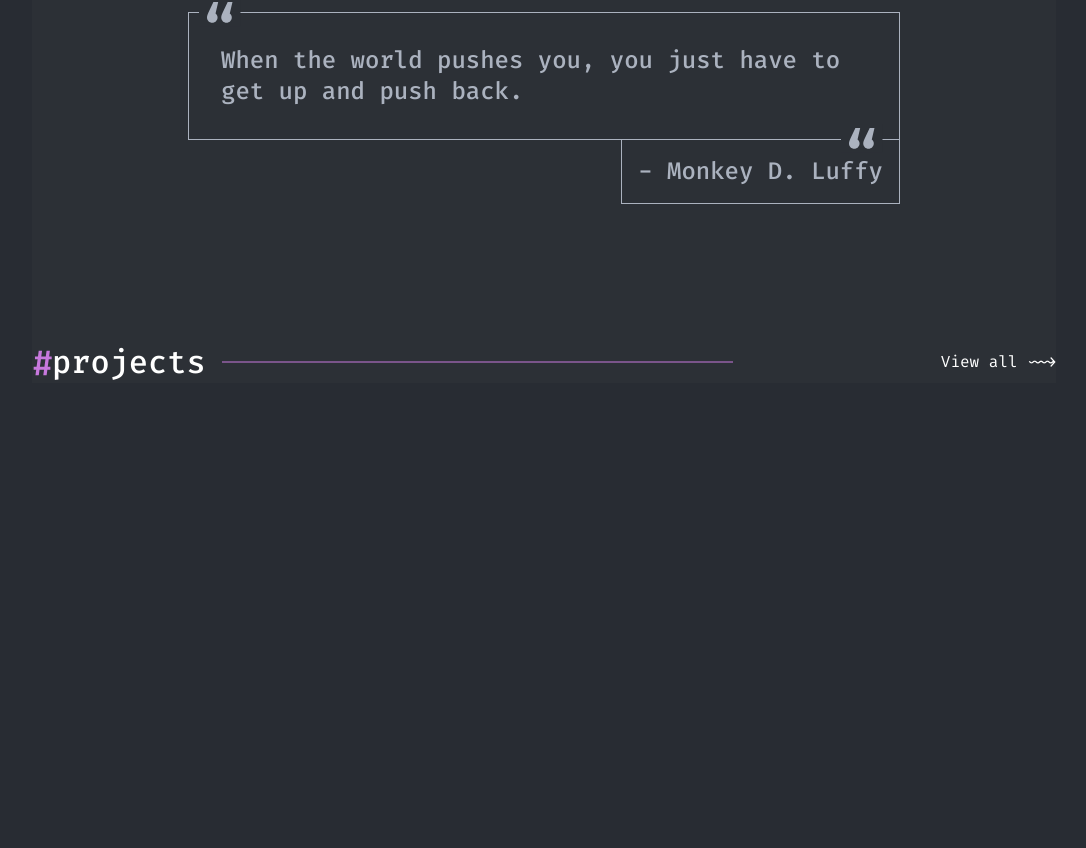
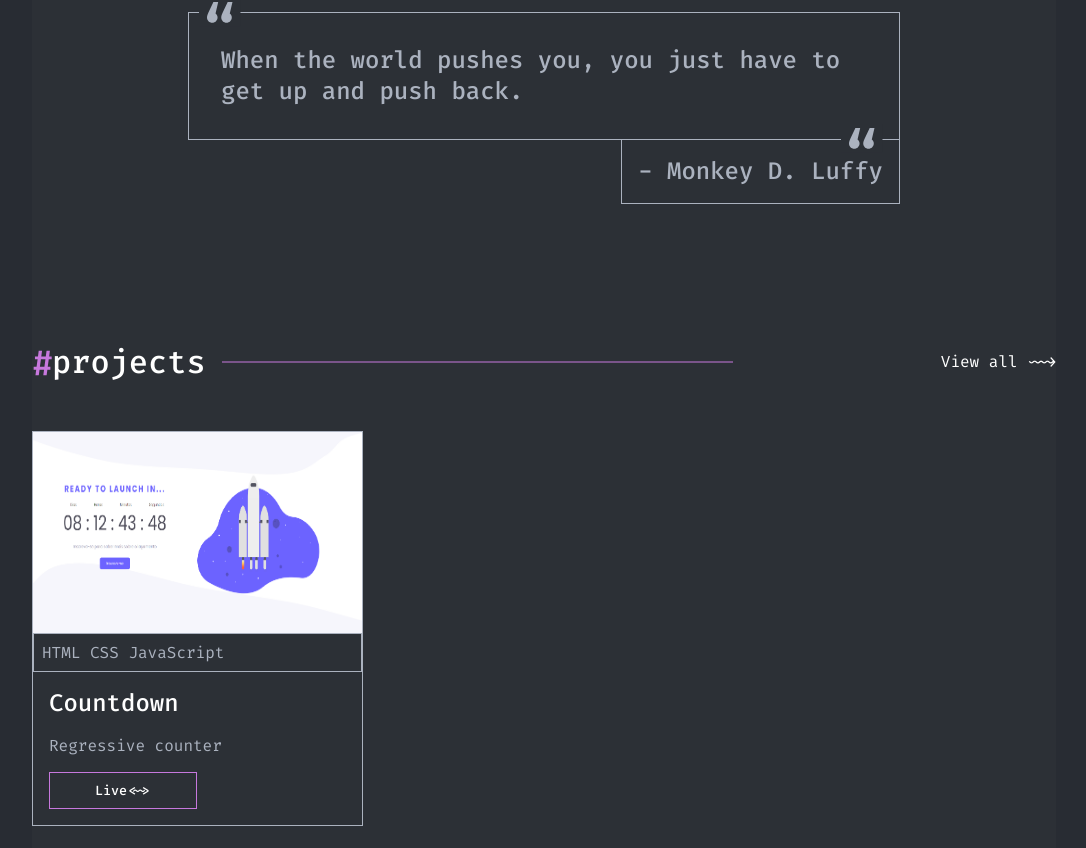
Before and after one commit to VictorCR18/Portfolio-Victor, a React (Vite) app: page / in a window 1280 px wide. Shown: the part 596-1444 px from the top of the page, without its empty margins (96-1182 px from the left). Before the commit the page ends 979 px from the top, so only its background shows below. Built offline with nearby package versions, Linux system fonts and the light colour scheme.

Commit message:
Primeiro card feito

```diff
--- /dev/null
+++ b/src/components/Cards/index.tsx
@@ -0,0 +1,33 @@
+import "./styles.css";
+
+interface Cards {
+  image?: string;
+  tools: string;
+  NameProj: string;
+  description: string;
+}
+
+export function Cards(props: {
+  image: string;
+  tools: string;
+  nameProj: string;
+  description: string;
+}) {
+  return (
+    <div className="main-card">
+      <div className="image-card">
+        <img className="image" src={props.image} />
+      </div>
+      <div className="tools-card">
+        <label>{props.tools}</label>
+      </div>
+      <div className="content-card">
+        <h3>{props.nameProj}</h3>
+        <label>{props.description}</label>
+        <div className="button-card">
+          <button>Live&lt;~&gt;</button>
+        </div>
+      </div>
+    </div>
+  );
+}
--- /dev/null
+++ b/src/components/Cards/styles.css
@@ -0,0 +1,45 @@
+.main-card {
+  display: flex;
+  flex-direction: column;
+  max-width: 330.58px;
+  height: auto;
+  border: 1px solid #abb2bf;
+  margin-bottom: 106px;
+}
+
+.tools-card {
+  border: #abb2bf 1px solid;
+  padding: 8px;
+}
+
+.image-card {
+  max-width: 330.58px;
+  height: 201px;
+}
+
+.image {
+  width: 100%;
+  min-height: 201px;
+}
+
+.content-card {
+  padding: 16px;
+  display: flex;
+  flex-direction: column;
+  gap: 16px;
+}
+
+h3 {
+  font-family: "Fira Code";
+  font-style: normal;
+  font-weight: 500;
+  font-size: 24px;
+  line-height: 31px;
+
+  color: #ffffff;
+
+  flex: none;
+  order: 0;
+  align-self: stretch;
+  flex-grow: 0;
+}
--- a/src/components/Projects/index.tsx
+++ b/src/components/Projects/index.tsx
@@ -1,7 +1,11 @@
 import Hastag from "../../assets/Hastag.svg";
 import Line from "../../assets/Line2.svg";
 
+import Countdown from "../../assets/Countdown.png";
+
 import "./styles.css";
+
+import { Cards } from "../Cards";
 
 export function Projects() {
   return (
@@ -16,6 +20,12 @@ export function Projects() {
         </label>
         <a className="link-projects">View all ~~&gt;</a>
       </div>
+      <Cards
+        image={Countdown}
+        tools="HTML CSS JavaScript"
+        nameProj="Countdown"
+        description="Regressive counter"
+      />
     </div>
   );
 }
--- a/src/components/Projects/styles.css
+++ b/src/components/Projects/styles.css
@@ -1,4 +1,5 @@
 .title-projects {
+  margin-bottom: 48px;
   display: flex;
   align-items: center;
   flex-direction: row;
```
